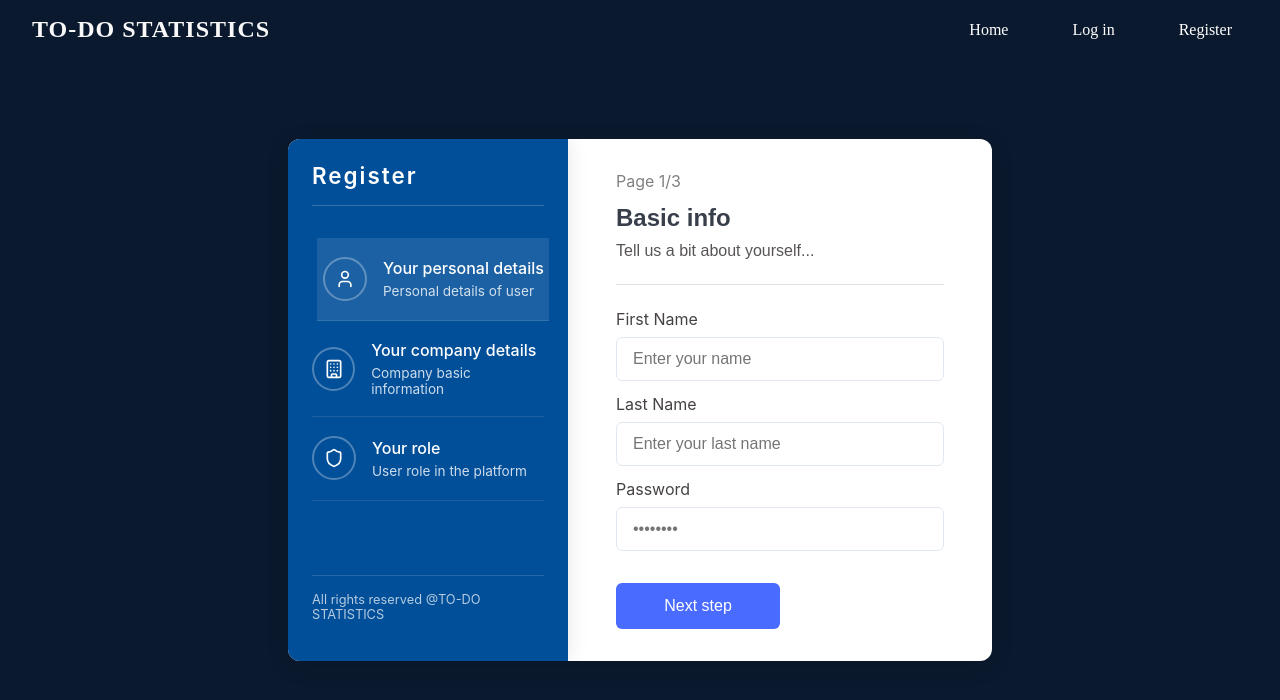
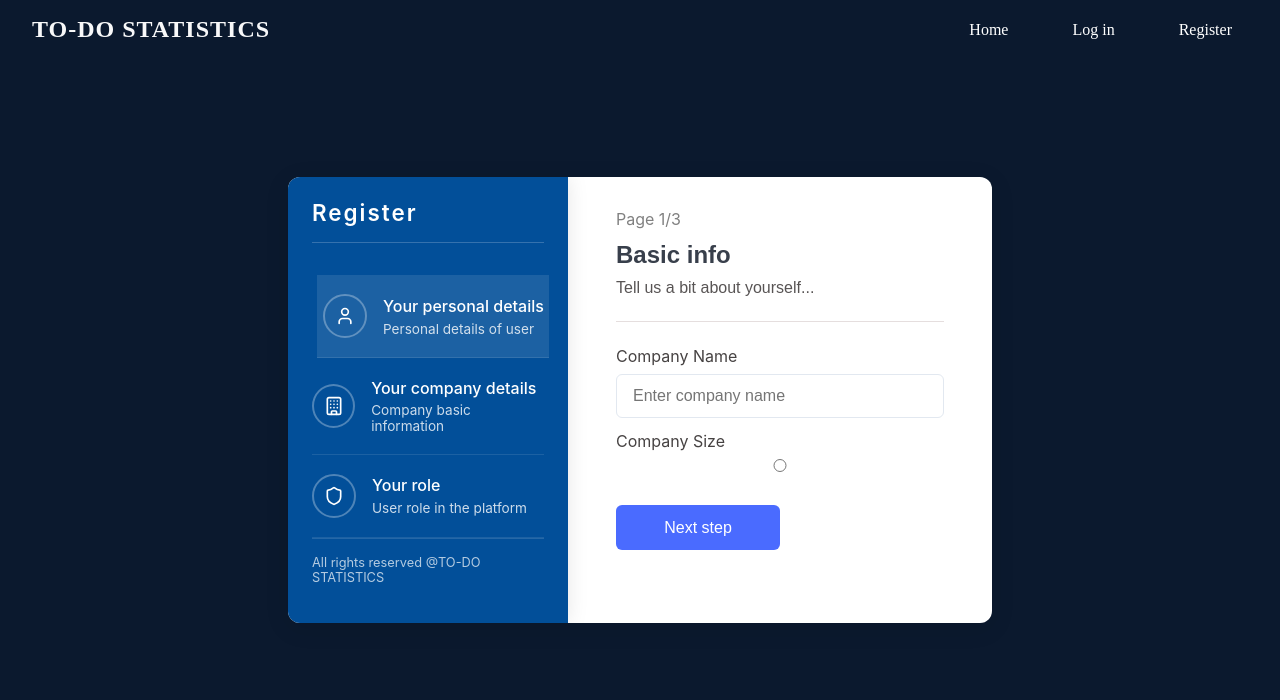
Before and after one commit to sasanedicbn/Mini-app, a Vue app in the folder Mini-app/: page /login in a window 1280 px wide. Shown: the top 700 px of the page. Built offline with nearby package versions, Linux system fonts and the light colour scheme.

Commit message:
Create RadioGroupInput component

```diff
--- a/Mini-app/src/components/Form/AuthForm/AuthForm.vue
+++ b/Mini-app/src/components/Form/AuthForm/AuthForm.vue
@@ -27,31 +27,55 @@ import AuthSideBar from "../AuthSideBar/AuthSideBar.vue";
 import AuthFormInput from "./AuthFormInput.vue";
 import TextBlock from "@/components/UX/TextBlock.vue";
 import AuthFormInputWrapper from "@/components/Wrappers/Auth/AuthFormInputWrapper.vue";
+// const fields = [
+//   {
+//     name: "firstname",
+//     label: "First Name",
+//     type: "text",
+//     placeholder: "Enter your name",
+//     value: "",
+//     halfWidth: true,
+//   },
+//   {
+//     name: "lastname",
+//     label: "Last Name",
+//     type: "text",
+//     placeholder: "Enter your last name",
+//     value: "",
+//     halfWidth: true,
+//   },
+//   {
+//     name: "password",
+//     label: "Password",
+//     type: "password",
+//     placeholder: "••••••••",
+//     value: "",
+//   },
+// ];
+
 const fields = [
   {
-    name: "firstname",
-    label: "First Name",
+    name: "companyname",
+    label: "Company Name",
     type: "text",
-    placeholder: "Enter your name",
+    placeholder: "Enter company name",
     value: "",
     halfWidth: true,
   },
   {
-    name: "lastname",
-    label: "Last Name",
-    type: "text",
-    placeholder: "Enter your last name",
+    name: "companysize",
+    label: "Company Size",
+    type: "radio",
+    label: "Company Size",
+    type: "radio",
+    label: "Company Size",
+    type: "radio",
+    placeholder: "Enter company name",
     value: "",
     halfWidth: true,
   },
-  {
-    name: "password",
-    label: "Password",
-    type: "password",
-    placeholder: "••••••••",
-    value: "",
-  },
 ];
+
 </script>
 
 <style scoped>
--- a/Mini-app/src/components/Form/AuthSideBar/SideBarAction.vue
+++ b/Mini-app/src/components/Form/AuthSideBar/SideBarAction.vue
@@ -36,11 +36,6 @@ defineEmits(['click']);
     border-bottom: none;
 }
 
-/* .sidebar-action:hover {
-    background-color: rgba(255, 255, 255, 0.1);
-    transform: translateX(5px);
-    padding-left: 6px;
-} */
 .sidebar-action-active {
     background-color: rgba(255, 255, 255, 0.1);
     transform: translateX(5px);
```
Also changed, not shown: Mini-app/src/components/Form/AuthForm/RadioGroupInput.vue (added, +23 -0 lines).
